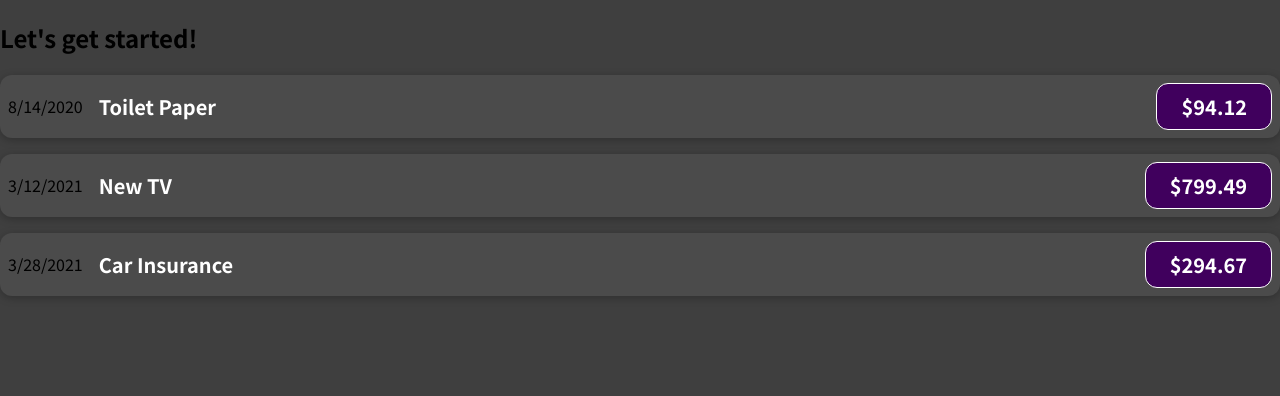
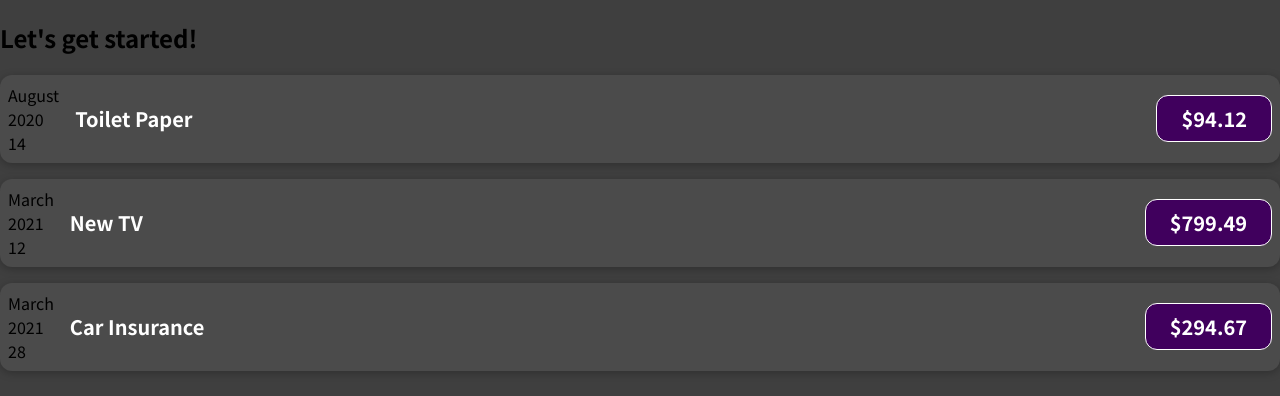
Before and after one commit to azamatyudaev/react-complete-guide, a React (Create React App) app: page / in a window 1280 px wide. Shown: the top 396 px of the page. Built offline with nearby package versions, Linux system fonts and the light colour scheme.

Commit message:
Lesson 6 Normal JS logic

```diff
--- a/src/components/ExpensesItem.jsx
+++ b/src/components/ExpensesItem.jsx
@@ -1,13 +1,18 @@
 import './ExpensesItem.css'
 
 const ExpensesItem = (props) => {
-  const expenseDate = new Date(2021, 2, 28)
-  const expenseTitle = 'Car Insurance'
-  const expenseAmount = 294.67
+  const month = props.date.toLocaleString('en-US', { month: 'long'})
+  const year = props.date.getFullYear()
+  const day = props.date.toLocaleString('en-US', { day: '2-digit'})
 
   return (
     <div className="expense-item">
-      <div>{props.date.toLocaleDateString()}</div>
+      <div>
+        <div>{month}</div>
+        <div>{year}</div>
+        <div>{day}</div>
+      </div>
+
       <div className="expense-item__description">
         <h2>{props.title}</h2>
         <div className="expense-item__price">${props.amount}</div>
```
